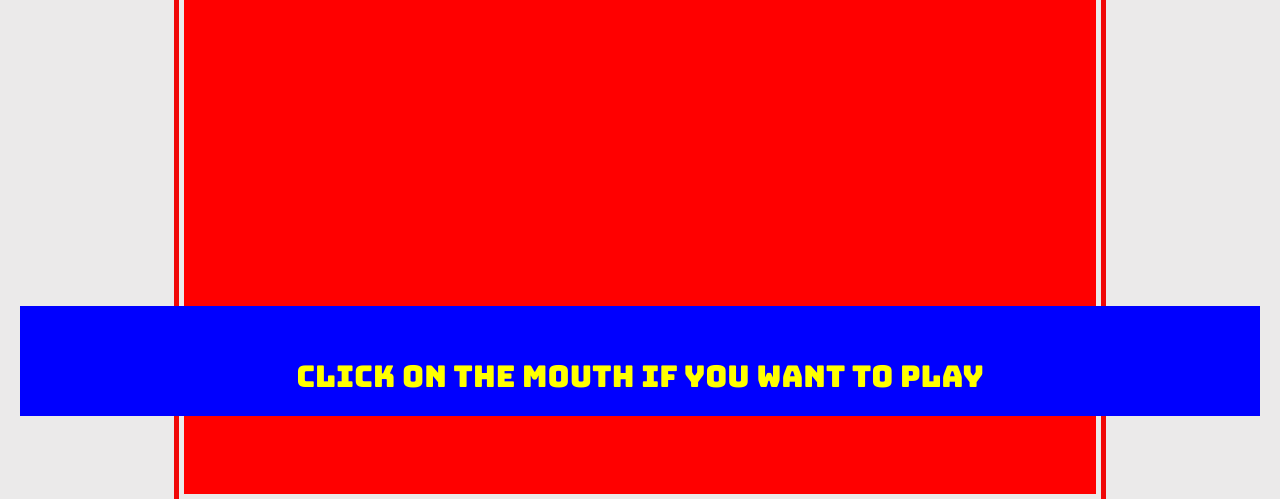
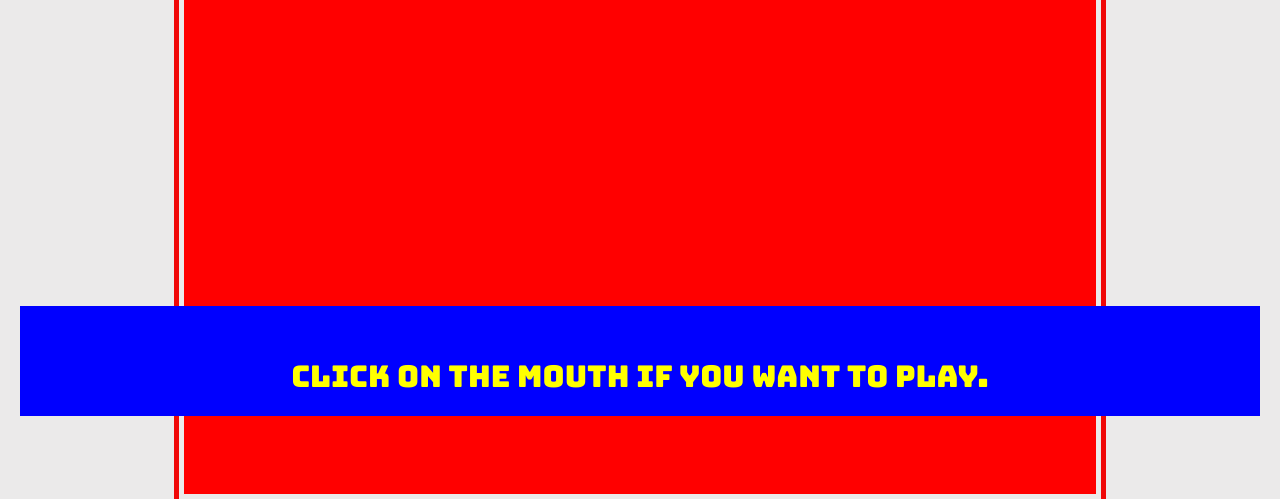
Before and after one commit to Ferri581/harmonic-collection, a plain HTML site: page Index.html in a window 1280 px wide. Shown: the part 384-883 px from the top of the page. Drawn offline with Linux system fonts and the light colour scheme.

Commit message:
Update Index.html

```diff
--- a/Index.html
+++ b/Index.html
@@ -17,7 +17,7 @@
           </a>
     </div>
     <div class="bottom-box">
-        Click on The Mouth if You Want to Play
+        Click on The Mouth if You Want to Play.
     </div>
     <head>
 </head>
```
